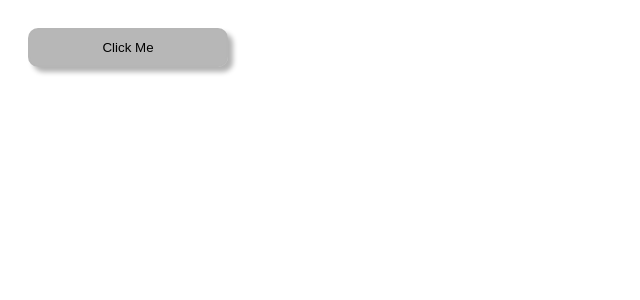
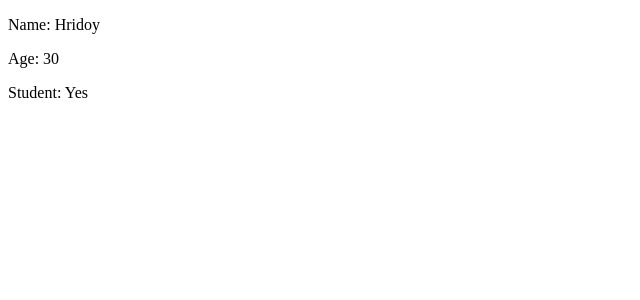
Before and after one commit to rshhridoy/react_playground, a React (Vite) app: page / in a window 1280 px wide. Shown: the top 300 px of the page, without its empty margins (0-640 px from the left). Built offline with nearby package versions, Linux system fonts and the light colour scheme.

Commit message:
prop (properties)

```diff
--- a/src/App.jsx
+++ b/src/App.jsx
@@ -1,23 +1,12 @@
-
-// How to style react components with css
+import Student from "./Student";
 
 
-//(not including external frameworks or preprocessors)
-
-// 1. External
-// 2. Modules
-// 3. Inline
-
-
-import Button from './Button';
-
-function App() {
+const App = () => {
   return(
     <>
-      <Button/>
+      <Student name = "Hridoy" age = {30} isStudent= {true}/>
     </>
   );
-
 }
 
-export default App
+export default App;
--- a/src/Button.jsx
+++ /dev/null
@@ -1,22 +0,0 @@
-
-function Button() {
-
-    const style = {
-        backgroundColor: 'hsla(0, 0%, 7%, 0.3)',
-        width: '200px',
-        maxWidth: '250px',
-        margin: '20px',
-        padding: '10px',
-        border: '2px solid hsla(0, 0%, 69%, 0.155)',
-        borderRadius: '10px',
-        boxShadow: '5px 5px 5px hsla(0, 0%, 0%, 0.3)',
-        textAlign: 'center',
-        display: 'inline-block'
-    }
-
-    return(
-        <button className="card" style={style}>Click Me</button>
-    );
-}
-
-export default Button;
--- /dev/null
+++ b/src/Student.jsx
@@ -0,0 +1,13 @@
+
+
+const Student = (prop) => {
+    return(
+        <div>
+            <p>Name: {prop.name}</p>
+            <p>Age: {prop.age}</p>
+            <p>Student: {prop.isStudent ? "Yes" : "No"}</p>
+        </div>
+    );
+}
+
+export default Student;
```
